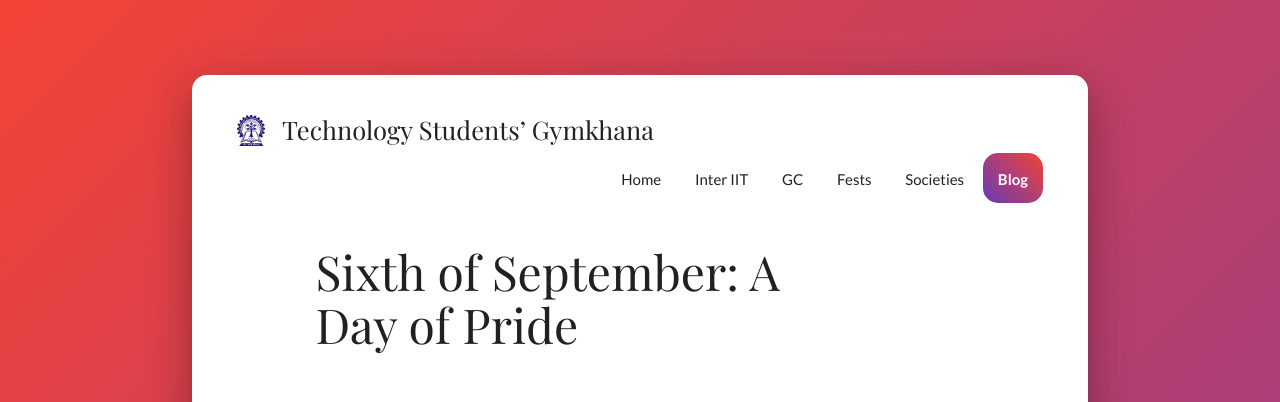
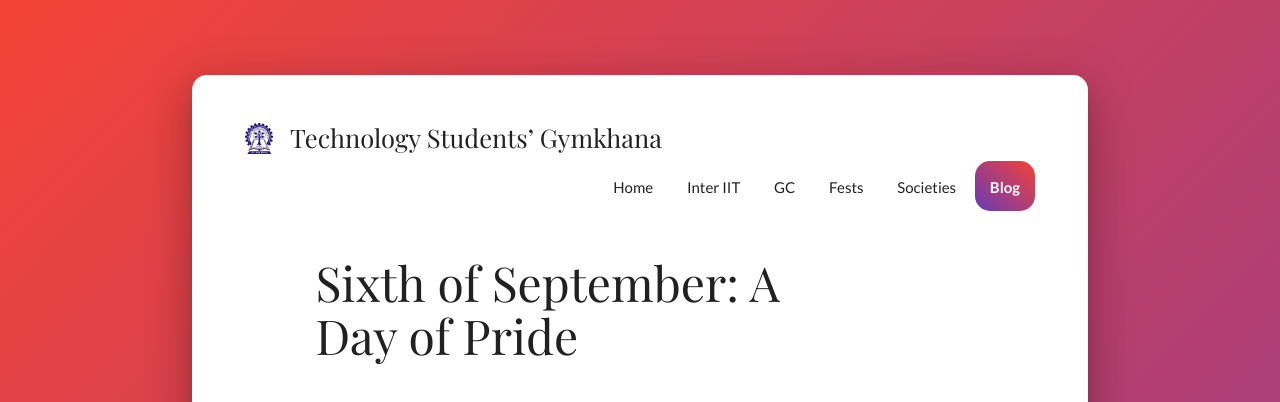
Before and after one commit to tsg-iitkgp/tsg, a PHP site: page /blogpost.html in a window 1280 px wide. Shown: the top 402 px of the page. Run offline with PHP 8.4, Linux system fonts and the light colour scheme; some libraries are stand-ins or nearby versions.

Commit message:
header background and padding fixed

```diff
--- a/sass/style.scss
+++ b/sass/style.scss
@@ -1,6 +1,6 @@
 $navbar-font-color: #222 !default;
 @import "../materialize/sass/materialize.scss";
-@import "compass/css3";
+// @import "compass/css3";
 
 
 h1, h2, h3 {
@@ -52,11 +52,20 @@ html {
             // padding-right: 1rem;
             background: none;
             box-shadow: none;
+            padding: 8px;
+            background: rgba(255,255,255, 0.75);
+            z-index: 100;
+            border-radius: 10px;
             &, .nav-wrapper i{
-                height: 48px;
+                height: 64px;
                 line-height: 48px;
                 position: sticky;
                 top: 0;
+
+                @media #{ $small-and-down } {
+                    height: 48px;
+                    padding: 0;
+                }
             }
             .brand-logo {
                 position: relative;
```
Also changed, not shown: css/style.css, 1 other file.
